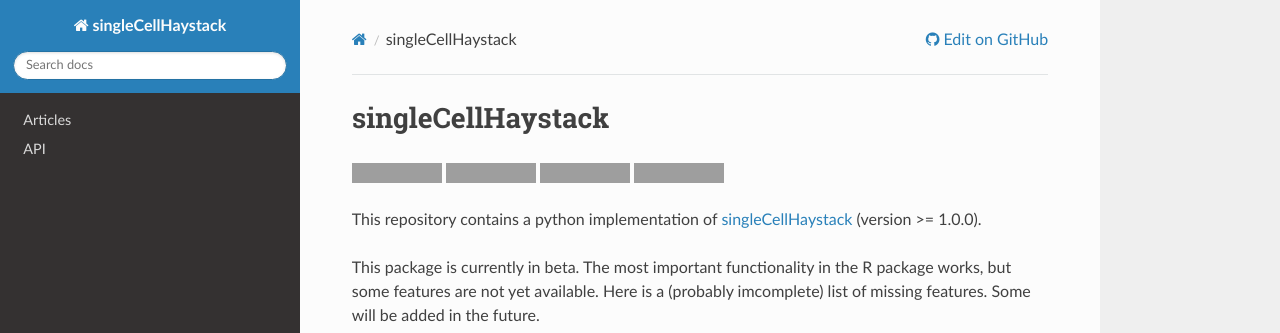
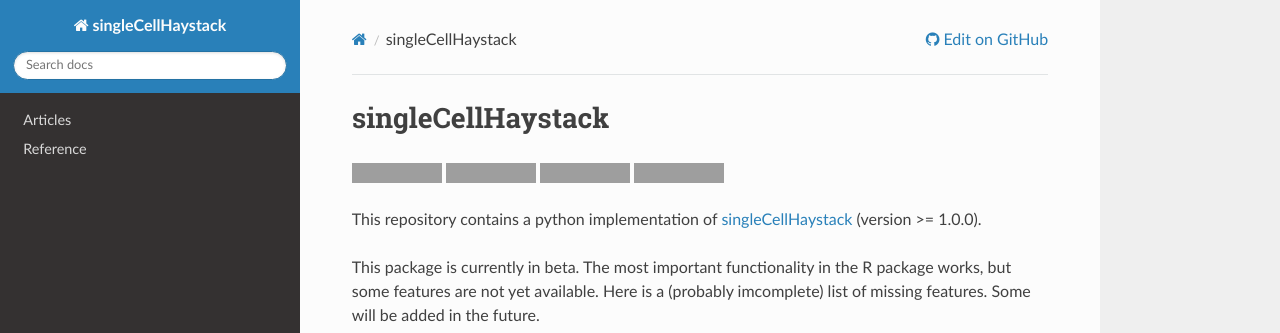
Before and after one commit to ddiez/singleCellHaystack-py, a Sphinx documentation site: the page built from docs/index.md, in a window 1280 px wide. Shown: the top 333 px of the page. Built offline with Sphinx 7.4.7 and the Read the Docs theme 2.0.0, drawn with Linux system fonts in a browser that asks for light colours; pages that are not in the unit, such as notebooks, are missing from menus; grey boxes are pictures that could not be loaded.

Commit message:
Rename API section to Reference.

````diff
--- a/docs/index.md
+++ b/docs/index.md
@@ -50,6 +50,6 @@ Vandenbon A, Diez D (2020). “A clustering-independent method for finding diffe
 ```{toctree}
 :hidden: true
 
-articles.rst
-api.rst
+articles
+reference
 ```
--- a/docs/api.rst
+++ b/docs/reference.rst
@@ -1,5 +1,5 @@
-API
-===
+Reference
+=========
 
 .. currentmodule:: singleCellHaystack
 
````
